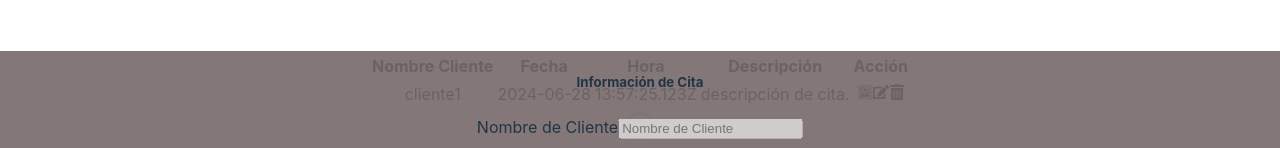
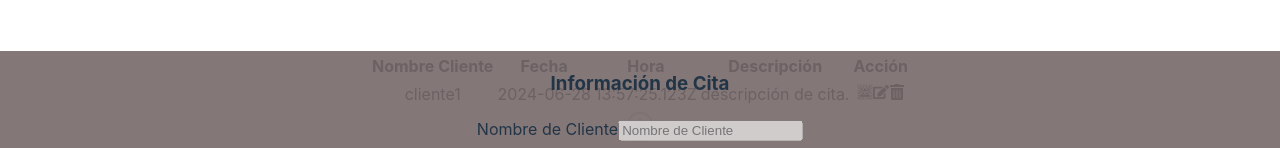
Before and after one commit to BorisLeightonI/pidway_front, a React (Vite) app: page / in a window 1280 px wide. Both pictures are taken after a click on the icon 864 px from the left and 393 px from the top of the page. Shown: the part 301-449 px from the top of the page. Built offline with nearby package versions, Linux system fonts and the light colour scheme; data requests are answered from the project's data file.

Commit message:
Se actualiza el título y su tamaño

```diff
--- a/src/components/detallesModal.jsx
+++ b/src/components/detallesModal.jsx
@@ -14,7 +14,7 @@ function DetallesModal() {
   };
   return (
     <div className='modal_container' hidden={!(action===SHOW || action===EDIT || action===CREATE)} onClick={handleModalClick}>
-      <h5>{action===SHOW?'Información de Cita':'Editar Cita'}</h5>
+      <h3>{action===SHOW?'Información de Cita':action===EDIT?'Editar Cita':'Crear Nueva Cita'}</h3>
       <Formulario/>
     </div>
   )
```
